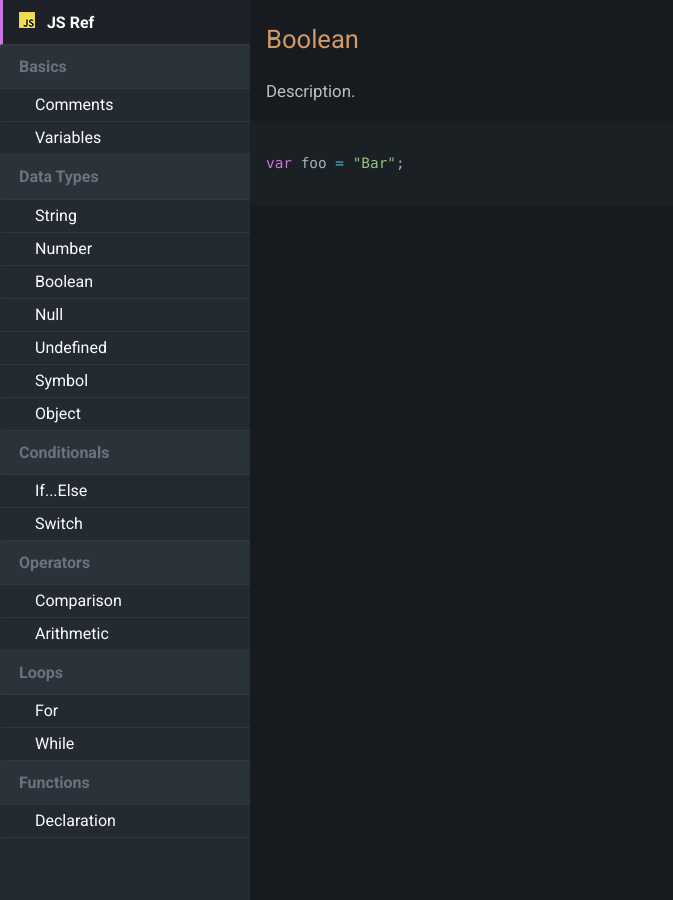
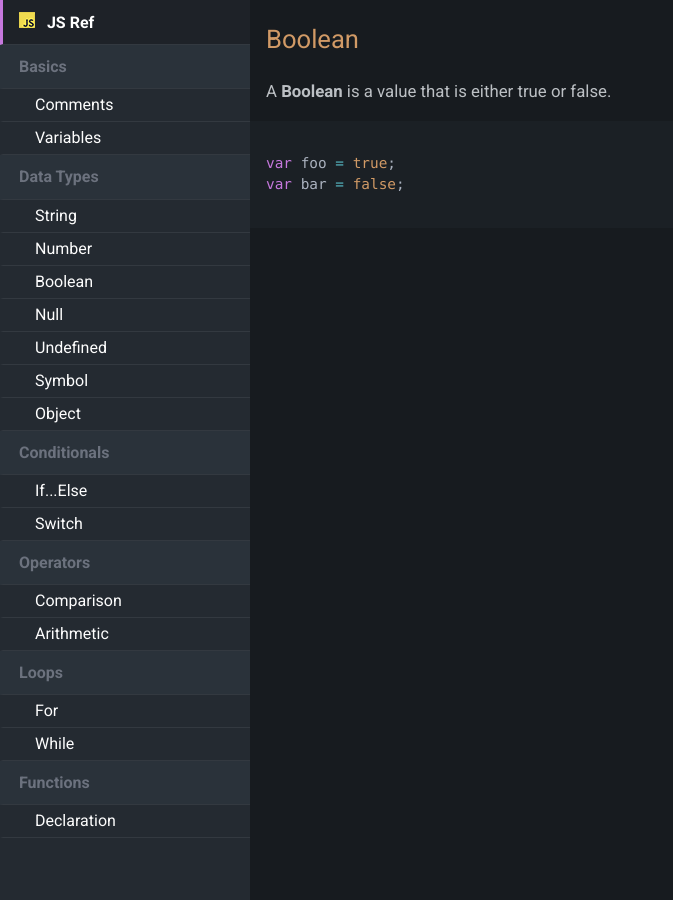
Before and after one commit to KJLarson/snippets, a Jekyll site: the page built from _pages/03_boolean.md, in a window 1280 px wide and 900 px high. Shown: the whole window, without its empty margins (0-673 px from the left). Built offline with Jekyll 4.4.1, drawn with Linux system fonts in a browser that asks for light colours; nearby versions of some CDN libraries.

Commit message:
Update 03_boolean.md

````diff
--- a/_pages/03_boolean.md
+++ b/_pages/03_boolean.md
@@ -6,8 +6,9 @@ permalink: /boolean/
 
 ---
 
-Description.
+A **Boolean** is a value that is either true or false.
 
 ```js
-var foo = "Bar";
+var foo = true;
+var bar = false;
 ```
````
